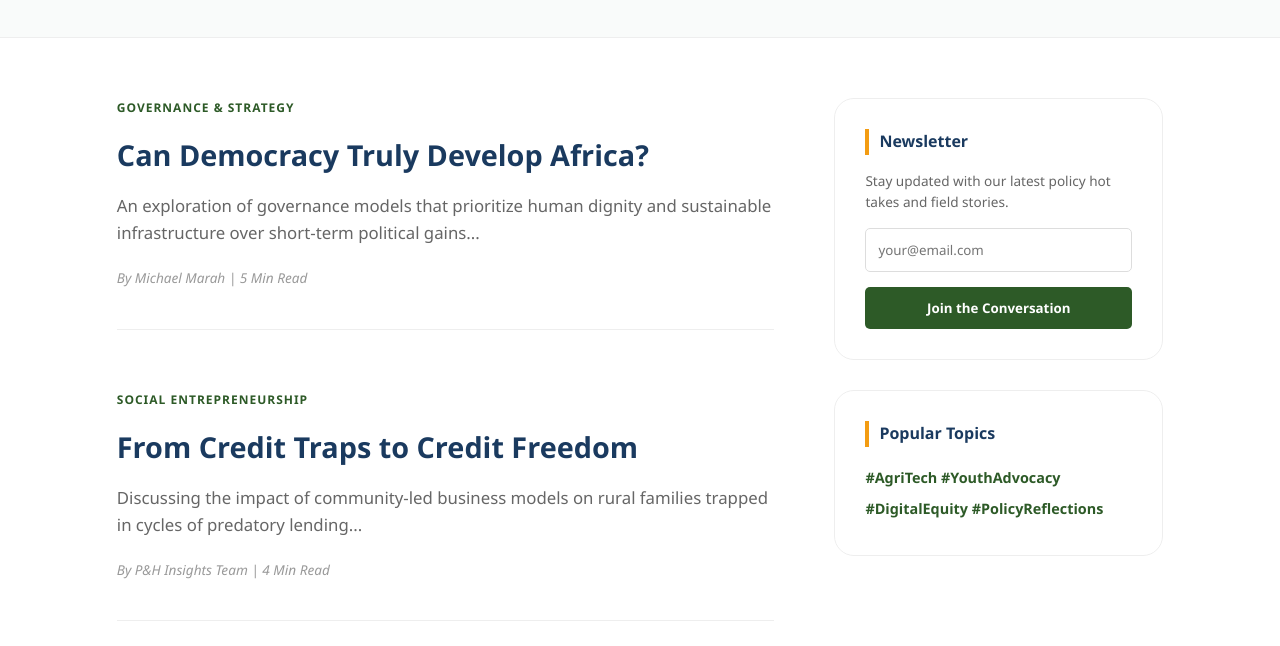
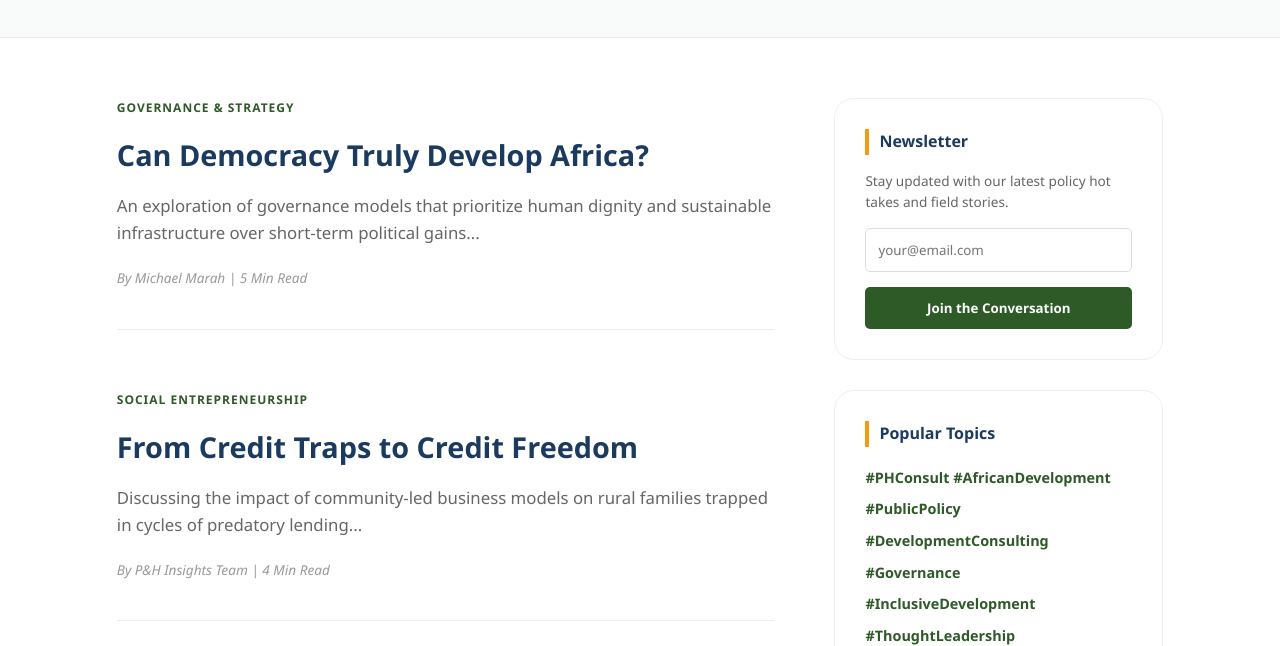
Before and after one commit to andywiz2025/People-and-Humanity-, a plain HTML site: page blog.html in a window 1280 px wide. Shown: the part 306-952 px from the top of the page. Drawn offline with Linux system fonts and the light colour scheme.

Commit message:
Update blog.html

```diff
--- a/blog.html
+++ b/blog.html
@@ -269,7 +269,7 @@ html
               cursor: pointer;
             "
           >
-            #AgriTech #YouthAdvocacy #DigitalEquity #PolicyReflections
+           #PHConsult #AfricanDevelopment #PublicPolicy #DevelopmentConsulting #Governance #InclusiveDevelopment #ThoughtLeadership #MindsetChange
           </p>
         </div>
       </aside>
```
